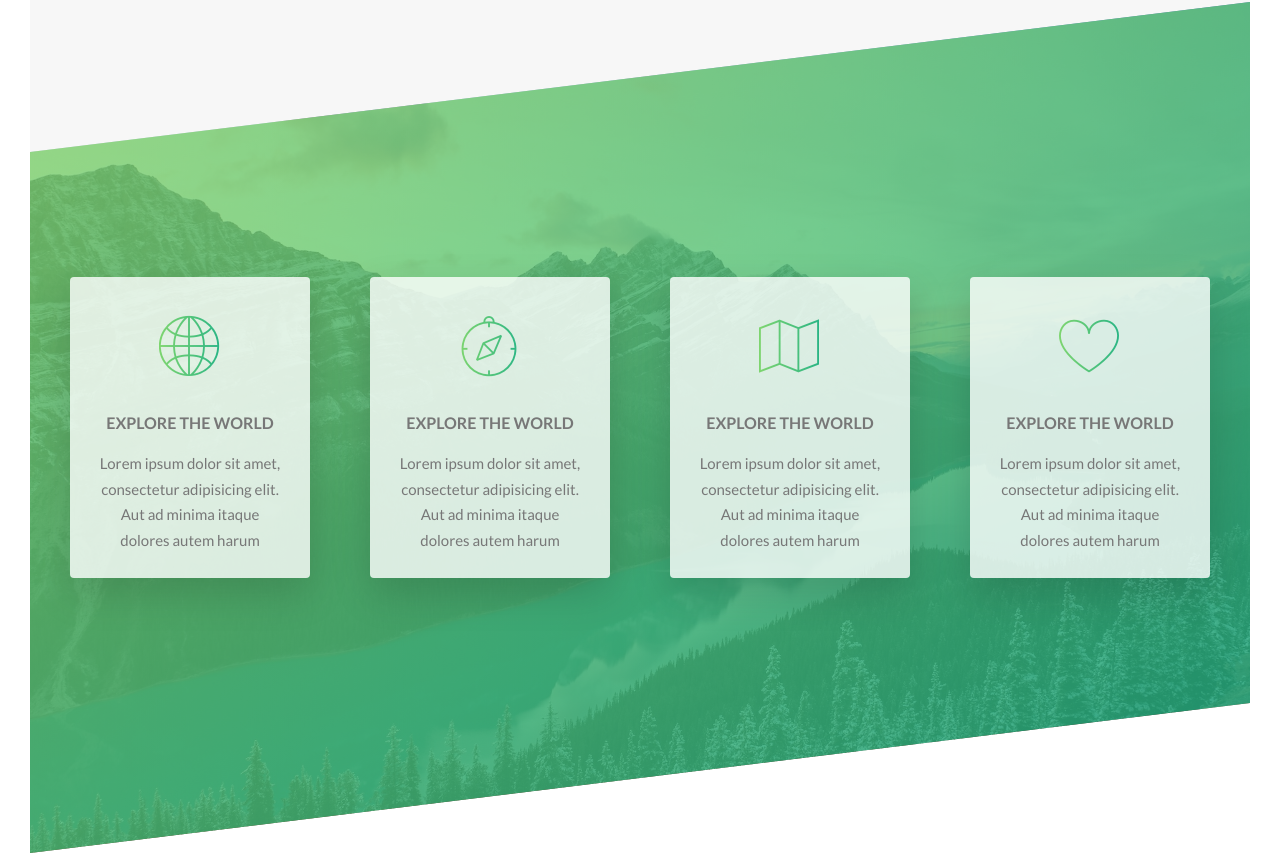
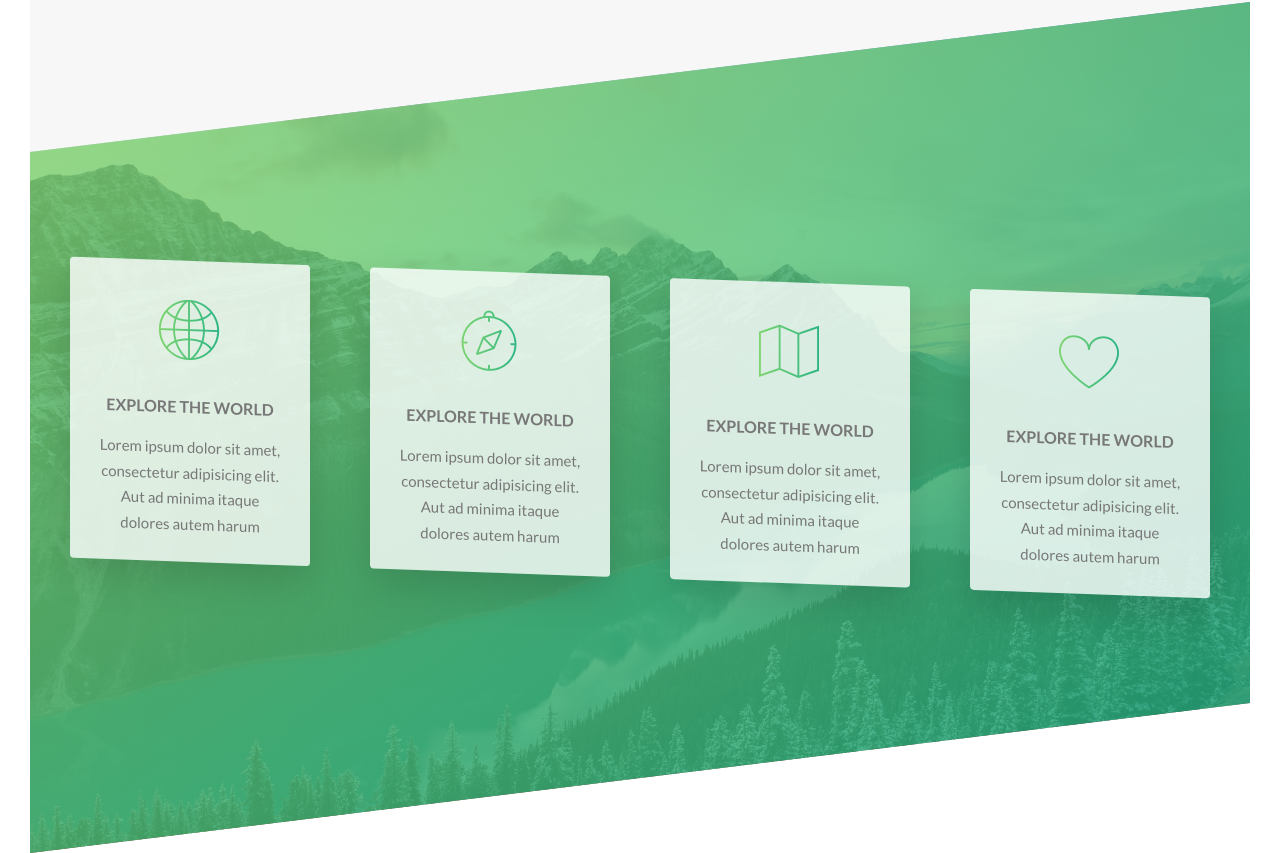
Before and after one commit to samuel-garcia-git/repositorio-sam-1, a website: page index.html in a window 1280 px wide. Shown: the part 1549-2402 px from the top of the page. Drawn offline with nearby package versions, Linux system fonts and the light colour scheme; files that its build step writes are made by us from their sources.

Commit message:
degree changed

```diff
--- a/sass/pages/_home.scss
+++ b/sass/pages/_home.scss
@@ -12,7 +12,7 @@
     margin-top: -11rem; // > = To cover the white part
 
     & > * {
-        transform: skewY(7deg);
+        transform: skewY(9deg);
     } // > = Direct child * = universal selector
 
 }
```
